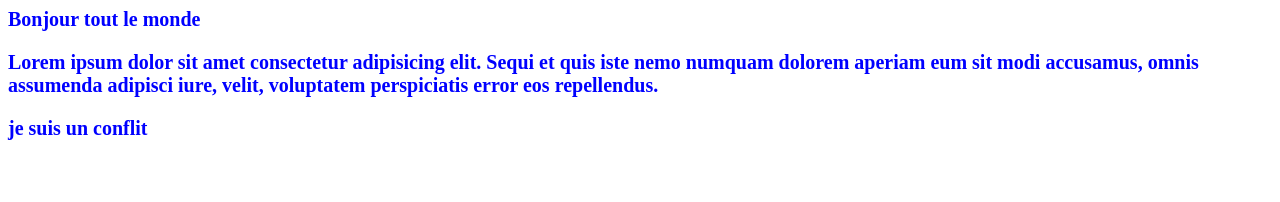
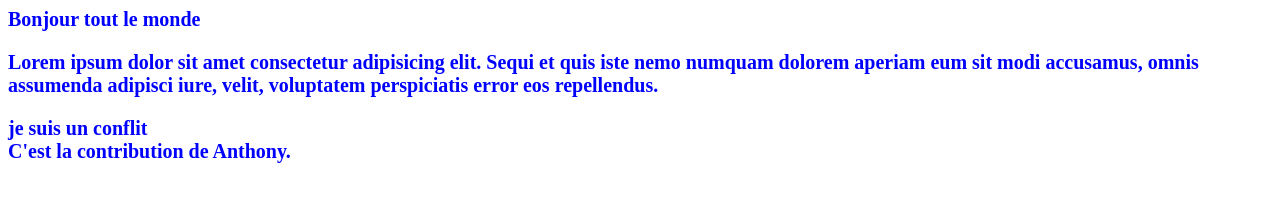
Before and after one commit to MounirProfGit/hello-08-03, a plain HTML site: page index.html in a window 1280 px wide. Drawn offline with Linux system fonts and the light colour scheme.

Commit message:
Ajout contribution Anthony

```diff
--- a/index.html
+++ b/index.html
@@ -15,5 +15,8 @@
     <div>
         je suis un conflit
     </div>
+    <div>
+        C'est la contribution de Anthony.
+    </div>
 </body>
 </html>
```
